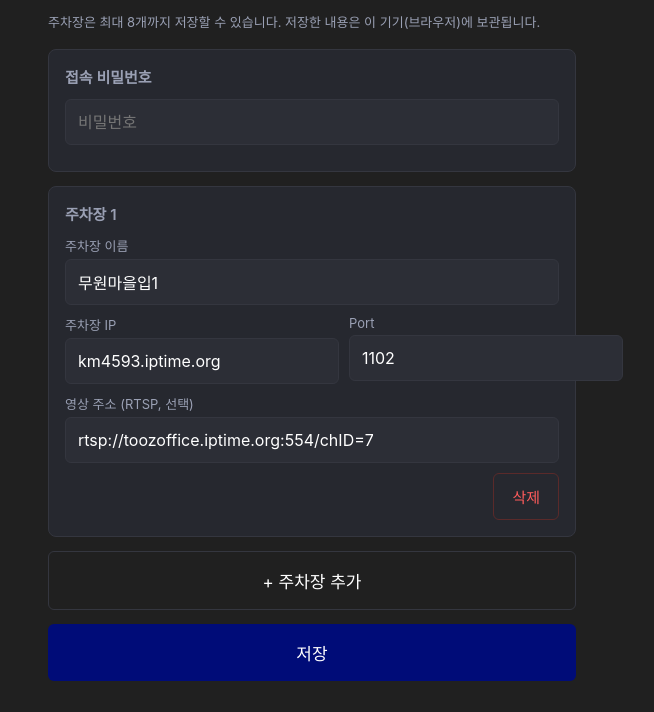
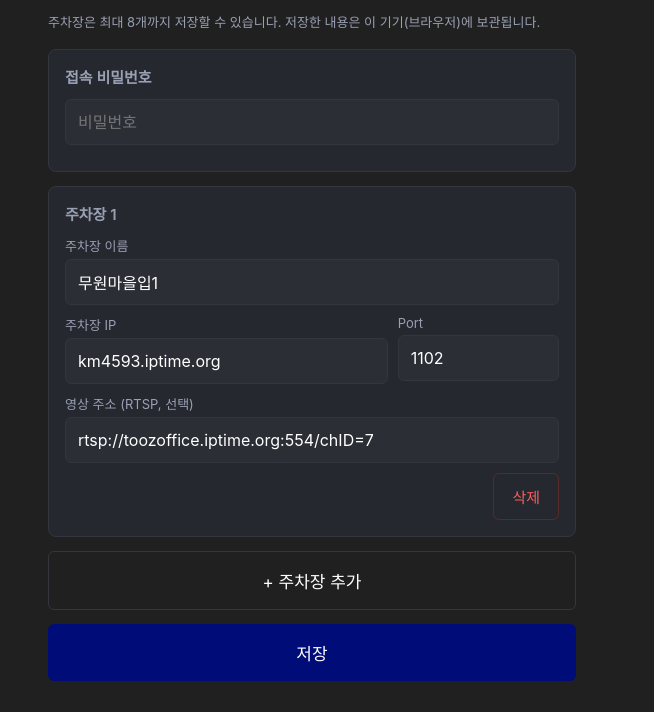
Before and after one commit to callcall74/tzGate1, a website: page index.html in a window 1280 px wide. Both pictures are taken after a click on the button "설정". Shown: the part 88-800 px from the top of the page, without its empty margins (328-982 px from the left). Drawn offline with Linux system fonts and the light colour scheme.

Commit message:
설정: 입력칸이 화면 폭을 넘지 않도록 수정
Co-Authored-By: Claude Opus 5.5 <noreply@anthropic.com>

```diff
--- a/index.html
+++ b/index.html
@@ -107,12 +107,13 @@
     padding: 16px; margin-bottom: 14px;
   }
   .card h3 { margin: 0 0 12px; font-size: 15px; color: var(--muted); font-weight: 600; }
-  .field { display: flex; flex-direction: column; gap: 4px; margin-bottom: 10px; }
+  .field { display: flex; flex-direction: column; gap: 4px; margin-bottom: 10px; min-width: 0; }
   .field label { font-size: 13px; color: var(--muted); }
   .field input {
     background: var(--input); color: var(--text);
     border: 1px solid var(--line); border-radius: 6px;
     padding: 12px; font: inherit; font-size: 16px;
+    width: 100%; min-width: 0;
   }
   .field input:focus { outline: none; border-color: var(--btn-active); }
   .row { display: flex; gap: 10px; }
```
